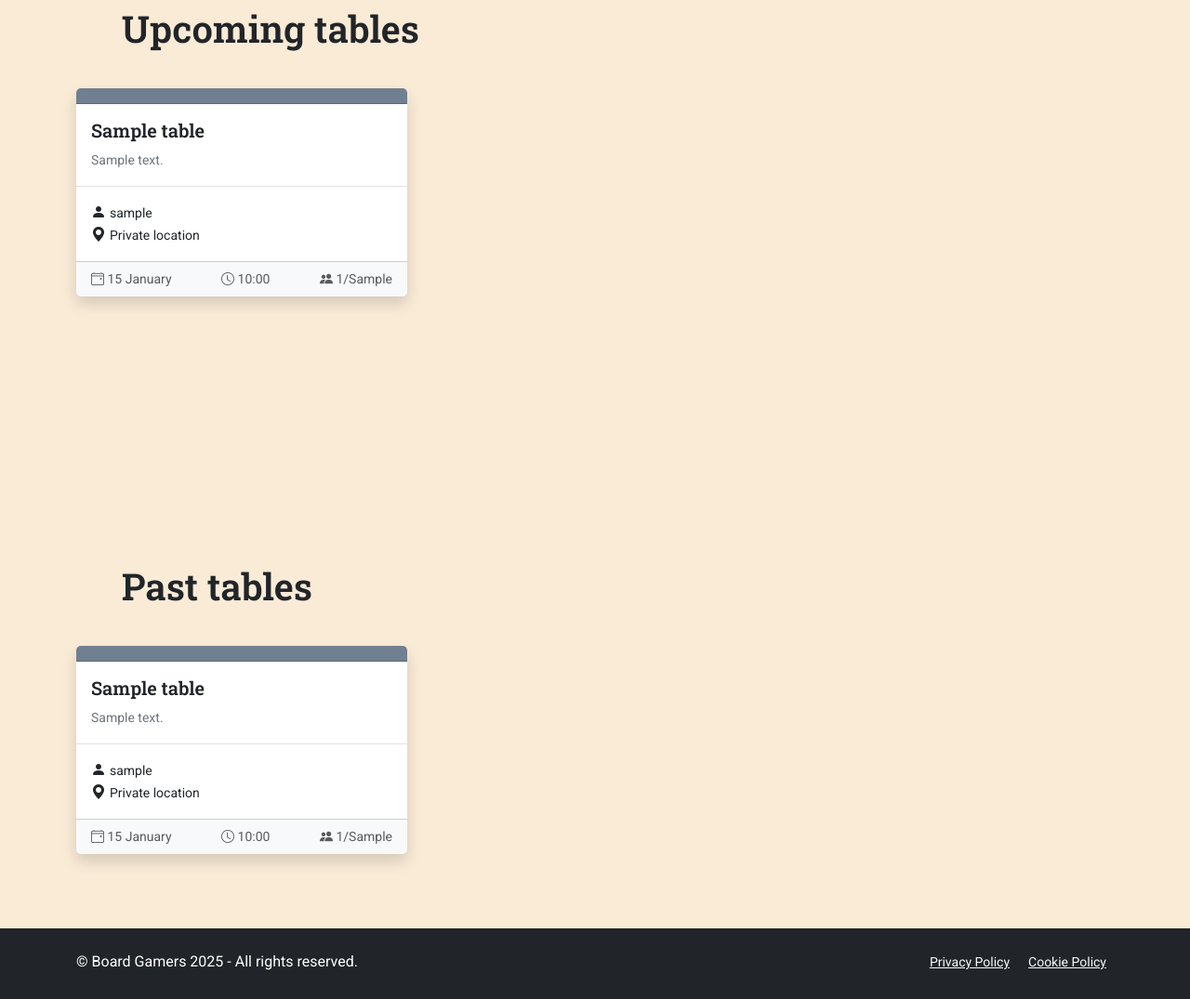
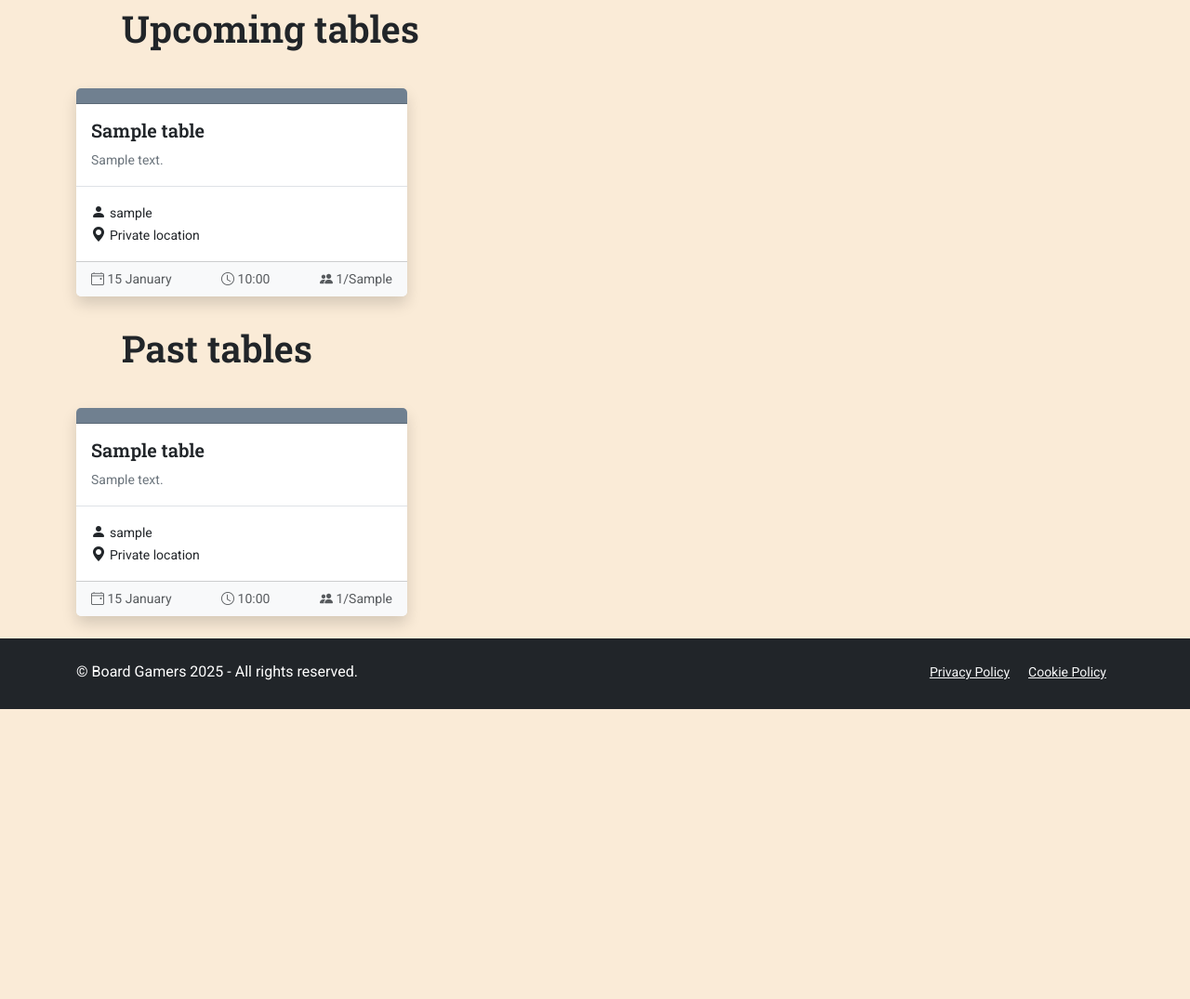
Before and after one commit to davideghz/boardgamers, a Django app: template webapp/templates/staticpages/home.html in a window 1280 px wide. Shown: the part 696-1771 px from the top of the page at 93% size. After the commit the page ends 1459 px from the top, so only its background shows below. Run offline with Django 5.2, Linux system fonts and the light colour scheme; the template is opened without the code that fills it: most values are stand-ins (such as "Sample title", 1, 10 or a date in 2020); form fields are guessed from the names that the template uses; some libraries are stand-ins or nearby versions.

Commit message:
fix: homepage spacing

```diff
--- a/webapp/templates/staticpages/home.html
+++ b/webapp/templates/staticpages/home.html
@@ -21,7 +21,7 @@
 {% block content %}
   {% include "partials/hero.html" %}
 
-  <div style="background-color: #FAEBD7; min-height: 600px">
+  <div style="background-color: #FAEBD7;">
     <div class="container col-xl-10 col-xxl-8 px-4 py-2 pt-4 pt-md-2">
       <p class="h1">{% trans "Upcoming tables" %}</p>
     </div>
@@ -36,7 +36,7 @@
     </div>
   </div>
 
-  <div style="background-color: #FAEBD7; min-height: 400px">
+  <div style="background-color: #FAEBD7;">
     <div class="container col-xl-10 col-xxl-8 px-4 py-2 pt-4 pt-md-2">
       <p class="h1">{% trans "Past tables" %}</p>
     </div>
```
